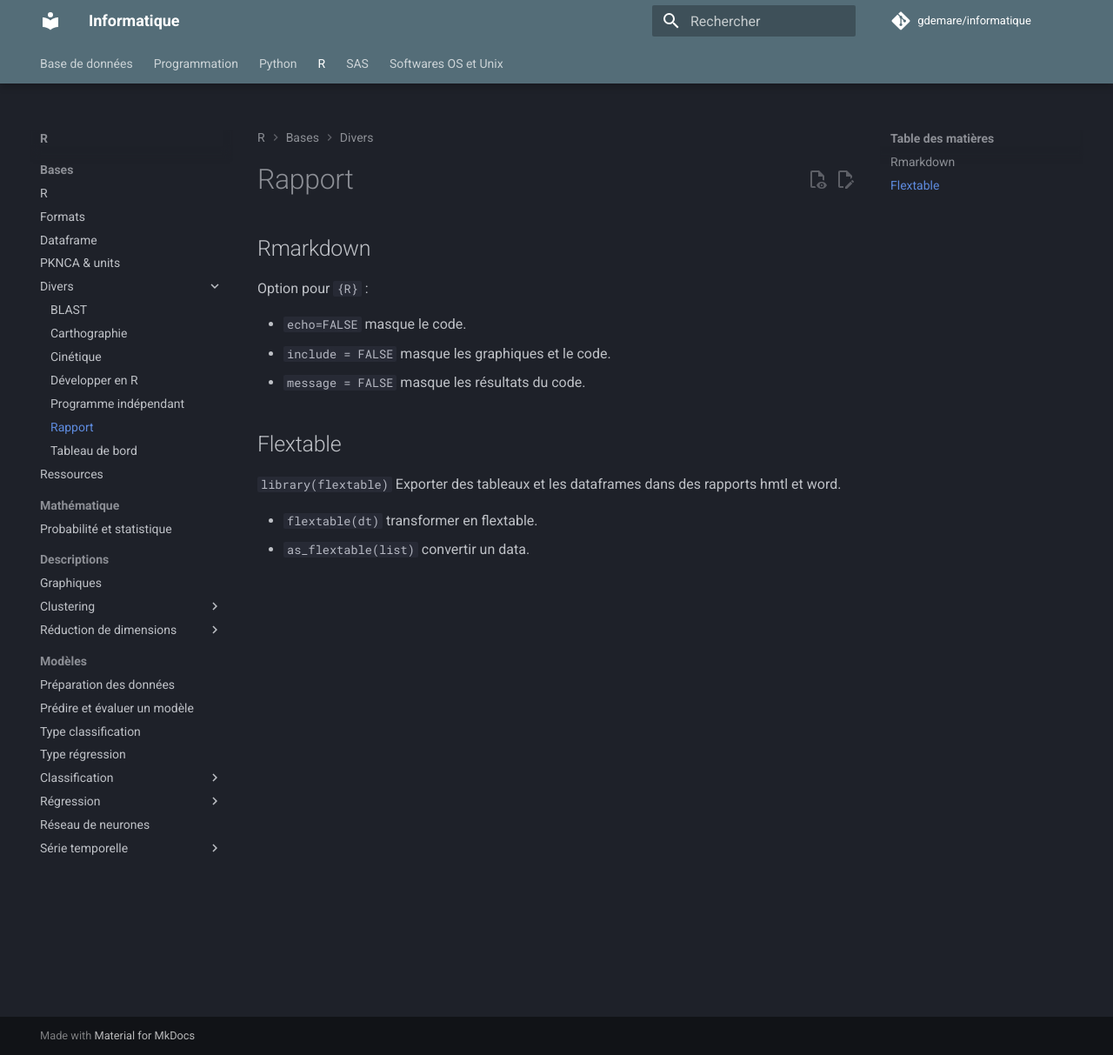
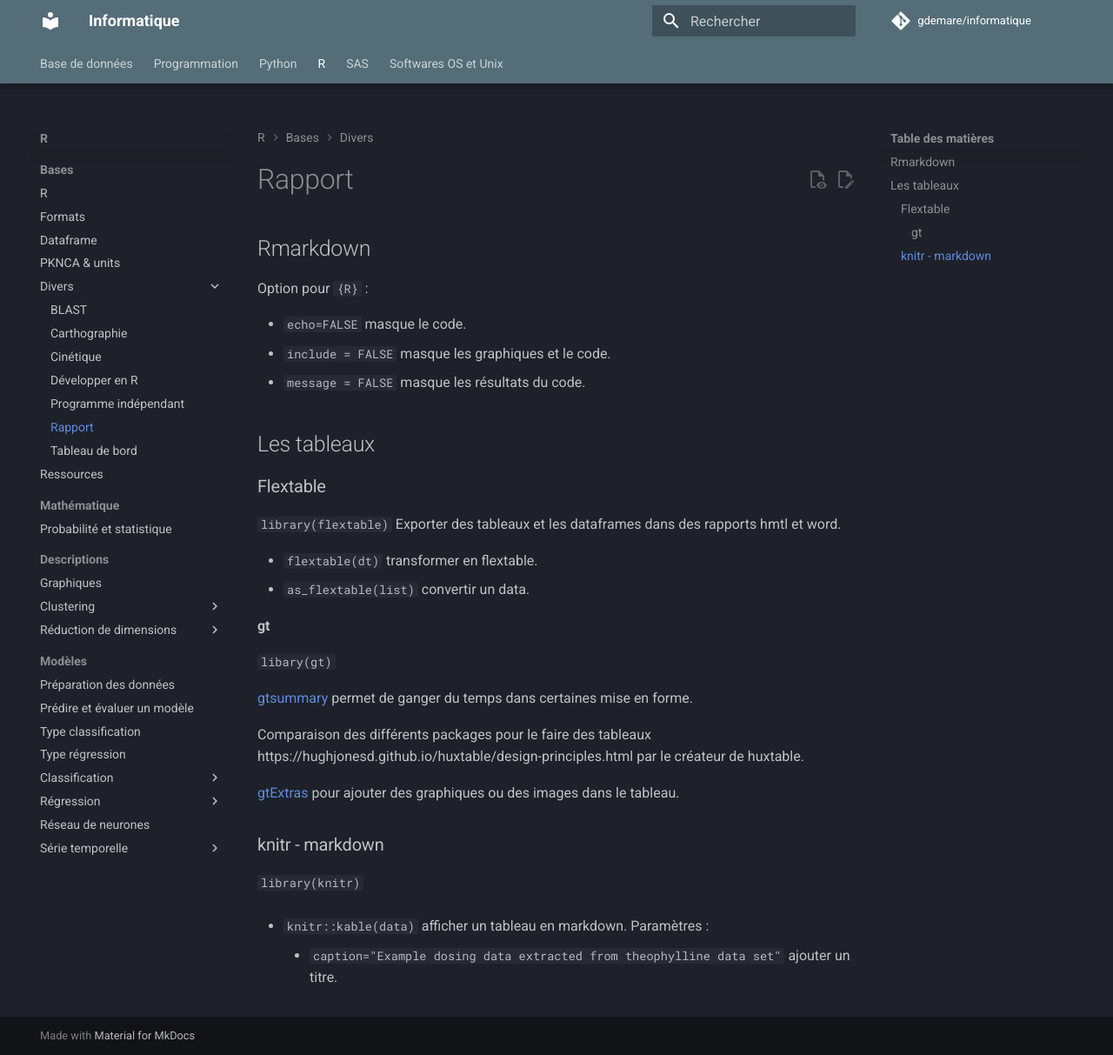
Before and after one commit to gdemare/Informatique, an MkDocs documentation site: the page built from docs/r/rapport_r.md, in a window 1280 px wide and 1213 px high. Shown: the whole window at 87% size. Built offline with MkDocs 1.6.1 and Material for MkDocs 9.7.7, drawn with Linux system fonts in a browser that asks for light colours; comment, search, counter and statistics services are not loaded.

Commit message:
Update rapport_r.md

```diff
--- a/docs/r/rapport_r.md
+++ b/docs/r/rapport_r.md
@@ -6,9 +6,29 @@ Option pour `{R}` :
 * `include = FALSE` masque les graphiques et le code.
 * `message = FALSE` masque les résultats du code.
 
-## Flextable
+## Les tableaux
+
+### Flextable
 
 `library(flextable)` Exporter des tableaux et les dataframes dans des rapports hmtl et word.
 
 * `flextable(dt)` transformer en flextable.
 * `as_flextable(list)` convertir un data.
+
+####  gt
+
+`libary(gt)`
+
+[gtsummary](https://www.danieldsjoberg.com/gtsummary/) permet de ganger du temps dans certaines mise en forme.
+
+Comparaison des différents packages pour le faire des tableaux https://hughjonesd.github.io/huxtable/design-principles.html par le créateur de huxtable.
+
+[gtExtras](https://jthomasmock.github.io/gtExtras/index.html) pour ajouter des graphiques ou des images dans le tableau.
+
+### knitr - markdown
+
+`library(knitr)`
+
+* `knitr::kable(data)` afficher un tableau en markdown. Paramètres :
+
+	* `caption="Example dosing data extracted from theophylline data set"` ajouter un titre.
```
